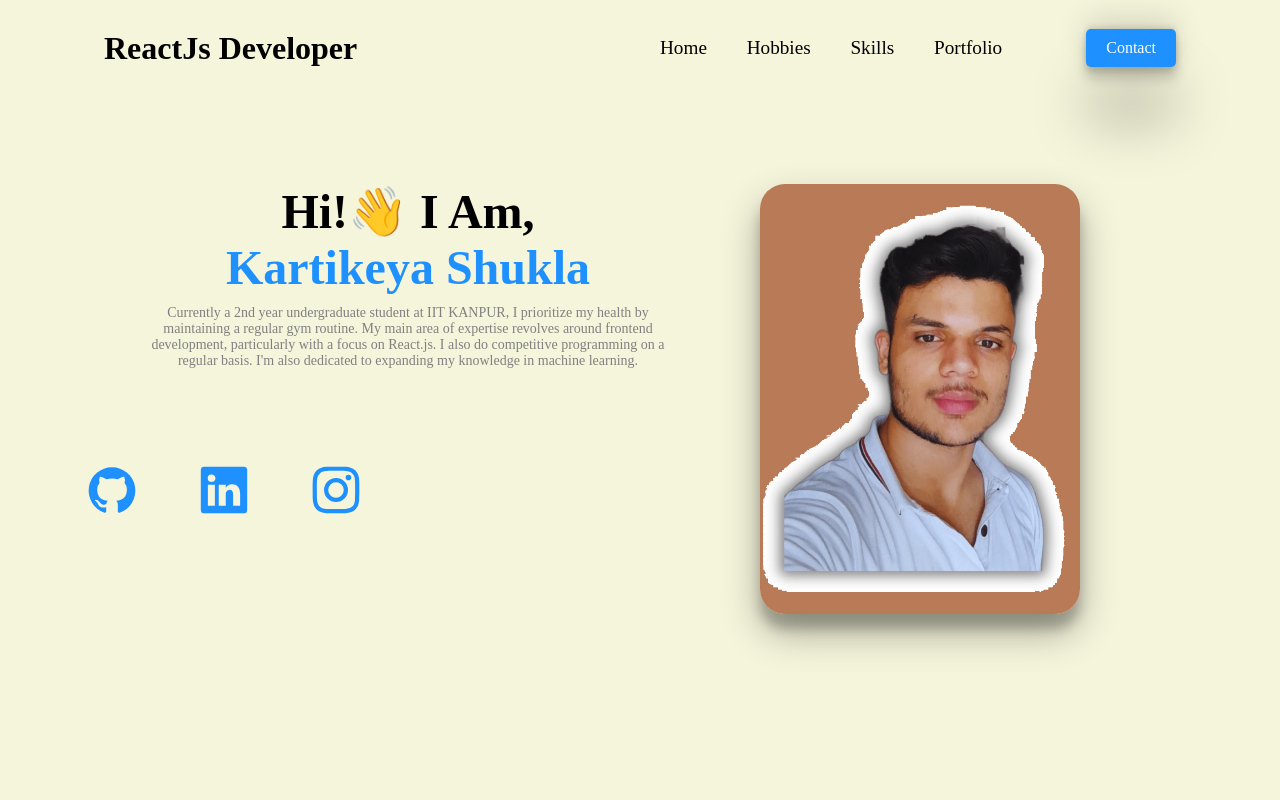
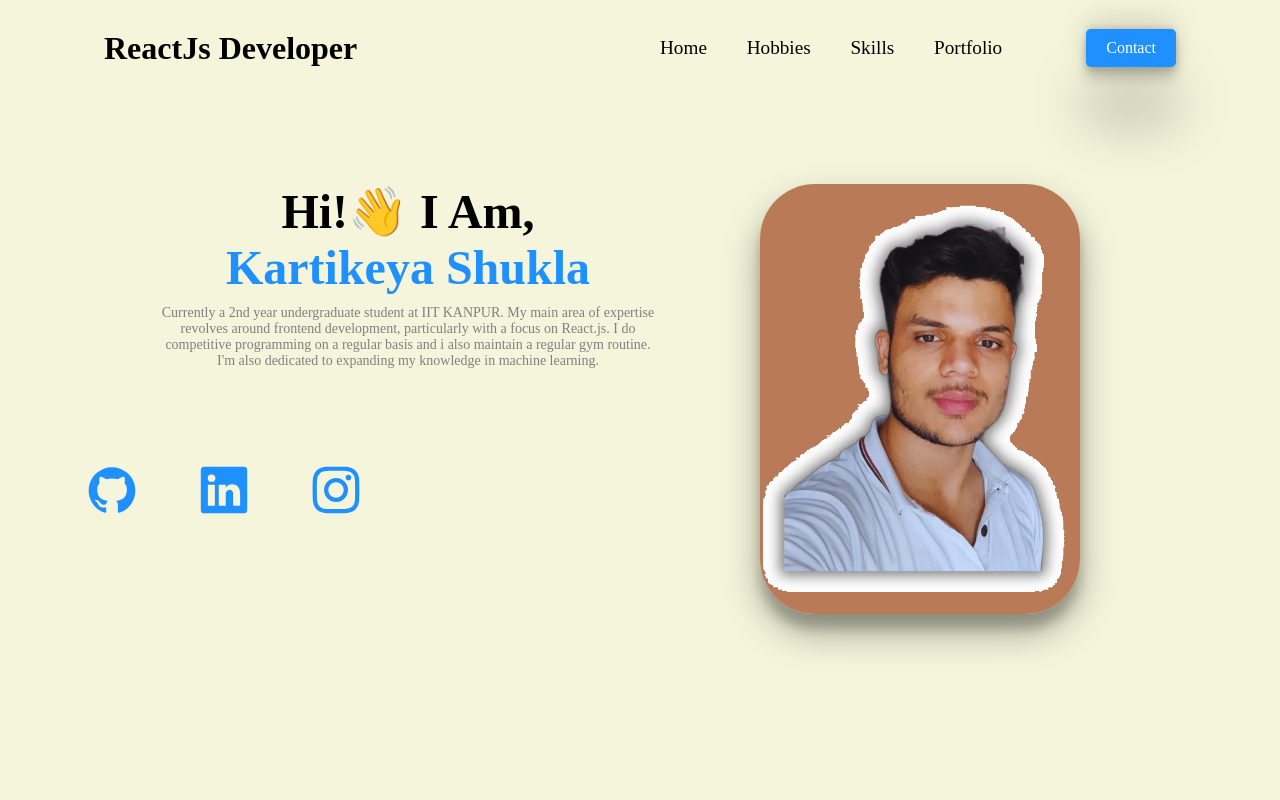
Before and after one commit to kartik3yaS/portfolio-web, a React (Create React App) app: page / in a window 1280 px wide. Shown: the top 800 px of the page. Built offline with nearby package versions, Linux system fonts and the light colour scheme.

Commit message:
deployed website

```diff
--- a/src/components/Intro/Intro.css
+++ b/src/components/Intro/Intro.css
@@ -43,12 +43,56 @@
 .m-icons>*:hover{
     cursor: pointer;
 }
+
+/* .m-right {
+    width: 400px;
+    height: 400px;
+    margin: 1px 0 0 170px;
+    border: 7px solid #ffffff50;
+    float: left;
+    border-radius: 60% 40% 30% 70% / 60% 30% 70% 40%;
+    background-image: linear-gradient(45deg, #08aeea, #2af598 100%);
+    animation: morph 8s ease-in-out infinite;
+} */
+/* @keyframes morph {
+    0%{
+        border-radius: 60% 40% 30% 70% / 60% 30% 70% 40%;
+    }
+    50%{
+        border-radius: 30% 60% 70% 40% / 50% 60% 30% 60%;
+        background-image: linear-gradient(45deg, #fa88ff, #2bd2ff 50%, #2bff88 90%);
+    }
+    100%{
+        border-radius: 60% 40% 30% 70% / 60% 30% 70% 40%;
+    }
+} */
+/* .logo {
+    width: 20rem;
+    background: #08aeea50 ;
+    background-size: cover;
+    background-position: top -10px center;
+    background-blend-mode: multiply;
+    animation: morphTwo 8s ease-in-out infinite 1s;
+}
+@keyframes morphTwo {
+    0%{
+        border-radius: 60% 40% 30% 70% / 60% 30% 70% 40%;
+    }
+    50%{
+        border-radius: 30% 60% 70% 40% / 50% 60% 30% 60%;
+    }
+    100%{
+        border-radius: 60% 40% 30% 70% / 60% 30% 70% 40%;
+    }
+} */
+
 .logo {
-    border-radius: 25px;
+    border-radius: 55px;
     width: 20rem;
     box-shadow: rgba(0, 0, 0, 0.3) 0px 19px 38px, rgba(0, 0, 0, 0.22) 0px 15px 12px;
     margin-right: 9rem;
 }
+
 @media screen and (max-width: 480px){
     .intro{
         flex-direction: column;
@@ -61,5 +105,6 @@
     }
     .logo {
         width: 100%;
+        /* margin-left: -20rem; */
     }
 }
--- a/src/components/Intro/Intro.js
+++ b/src/components/Intro/Intro.js
@@ -16,7 +16,7 @@ const Intro = () => {
                     <span className="animate__animated animate__backInLeft">Hi!👋 I Am,</span>
                     <span className="animate__animated animate__backInLeft">Kartikeya Shukla</span>
                     <span className="animate__animated animate__fadeIn animate__delay-2s animate__slow">
-                    Currently a 2nd year undergraduate student at IIT KANPUR, I prioritize my health by<br/> maintaining a regular gym routine. My main area of expertise revolves around frontend<br/> development, particularly with a focus on React.js. I also do competitive programming on a<br/> regular basis. I'm also dedicated to expanding my knowledge in machine learning.
+                    Currently a 2nd year undergraduate student at IIT KANPUR. My main area of expertise<br /> revolves around frontend development, particularly with a focus on React.js. I do<br />competitive programming on a regular basis and i also maintain a regular gym routine.<br />I'm also dedicated to expanding my knowledge in machine learning.
                     </span>
                 </div>
                 <div className="m-icons">
```
